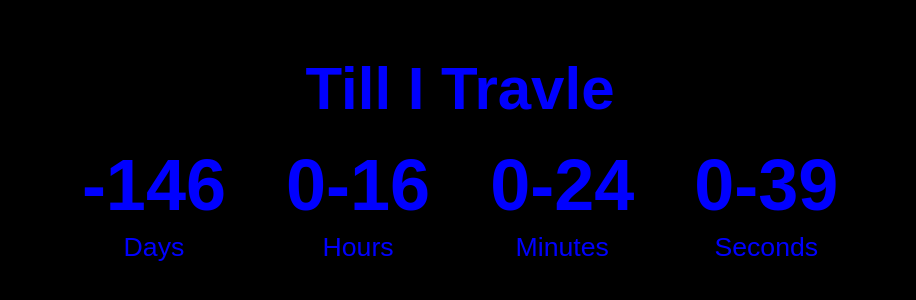
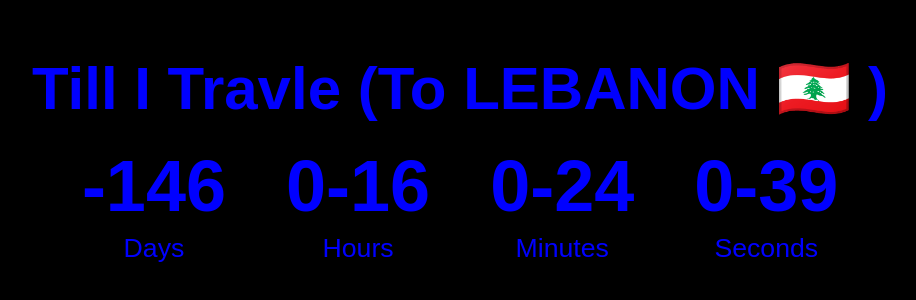
Before and after one commit to ibrahim20088/ibrahimfun, a plain HTML site: page index.html in a window 1280 px wide. Shown: the part 174-474 px from the top of the page, without its empty margins (180-1096 px from the left). Drawn offline with Linux system fonts and the light colour scheme.

Commit message:
Update index.html

```diff
--- a/index.html
+++ b/index.html
@@ -11,7 +11,7 @@
 
 <body style="background-color:black ; color: blue;">
 
- <h1><b> Till I Travle </b> </h1>
+ <h1><b> Till I Travle (To LEBANON 🇱🇧 ) </b> </h1>
 
  <div id="countdown" class="countdown">
 
```
